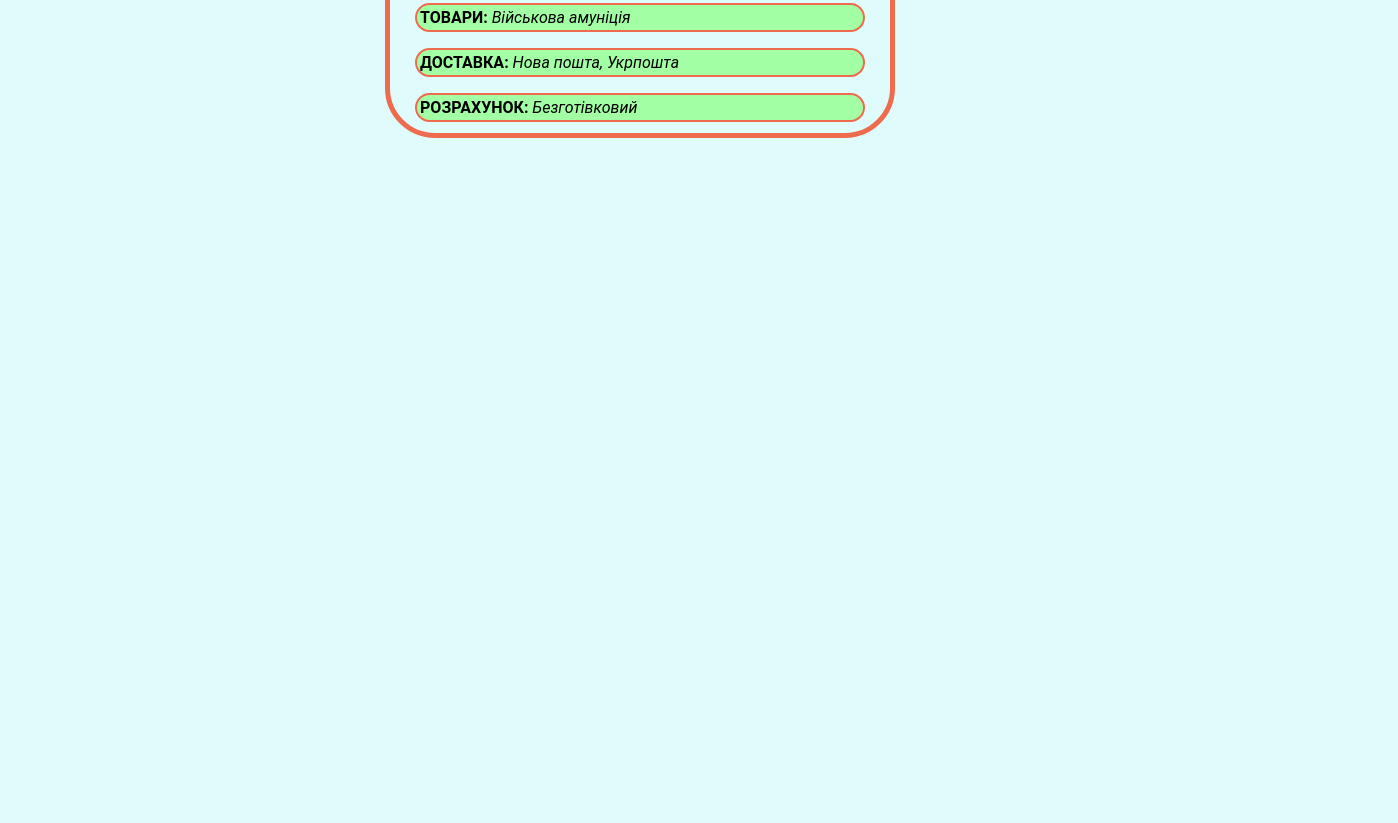
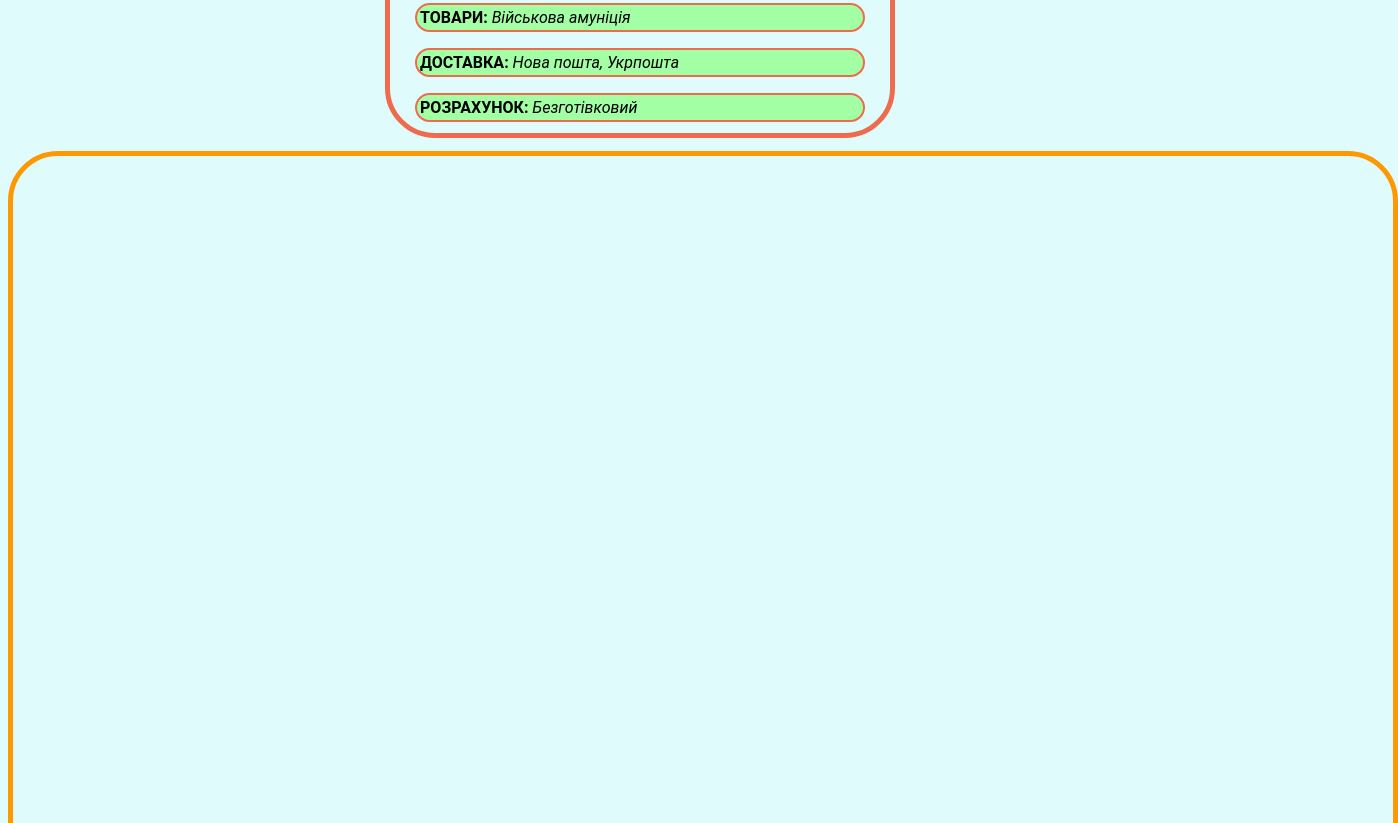
Before and after one commit to Mikle-creator/myportfolio, a plain HTML site: page index.html in a window 1280 px wide. Shown: the part 497-1320 px from the top of the page, 1398 px wide, since content can reach past the window. Before the commit the page ends 800 px from the top, so only its background shows below. Drawn offline with Linux system fonts and the light colour scheme.

Commit message:
mod style

```diff
--- a/index.html
+++ b/index.html
@@ -23,6 +23,10 @@
     <p class="titletext"><b>РОЗРАХУНОК:</b><i> Безготівковий</i></p>
     </div>
     </div>
+    <div class="flex-contaner">
     </div>
+</div>
+
+
 </body>
 </html>
--- a/style.css
+++ b/style.css
@@ -12,7 +12,10 @@ h1{
 
 .container{
     display: flex;
+    flex-direction: column;
     justify-content: center;
+    align-items: center;
+
 }
 
 .block{
@@ -22,6 +25,7 @@ h1{
     position: relative;
     border: 5px solid #ee6c4d;
     border-radius: 50px;
+    margin-bottom: 1%;
 }
 
 .photo{
@@ -53,3 +57,17 @@ width: 100%;
     border-radius: 20px;
     border: 2px solid #ee6c4d;
 }
+
+.flex-contaner{
+    margin: 0 auto;
+    display: flex;
+    box-sizing: border-box;
+    width: 1390px;
+    height: 1060px;
+    left: 78px;
+    top: 630px;
+    background-color: #e0fbfc;
+    border: 5px solid #FE9800;
+    border-radius: 50px;
+    text-align: center;
+}
```
